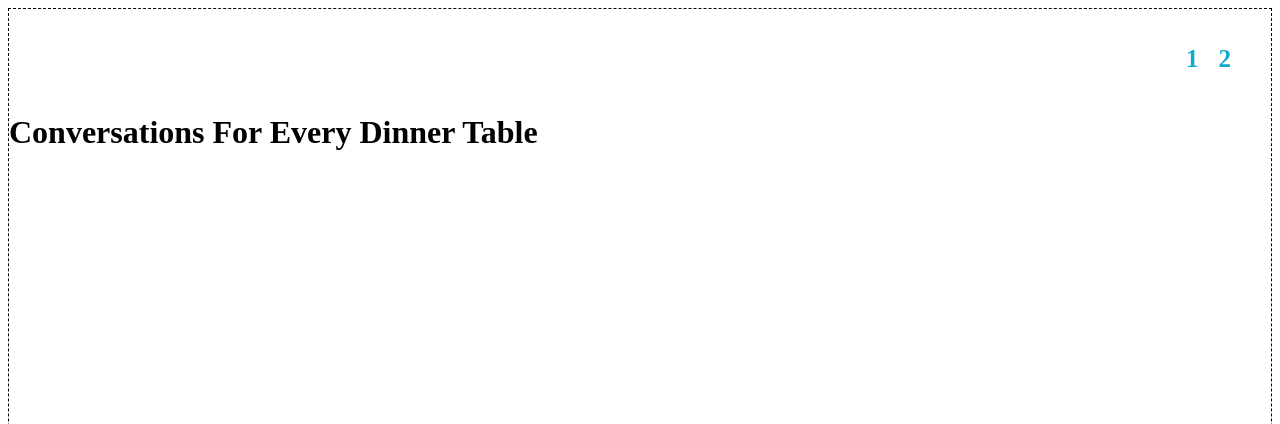
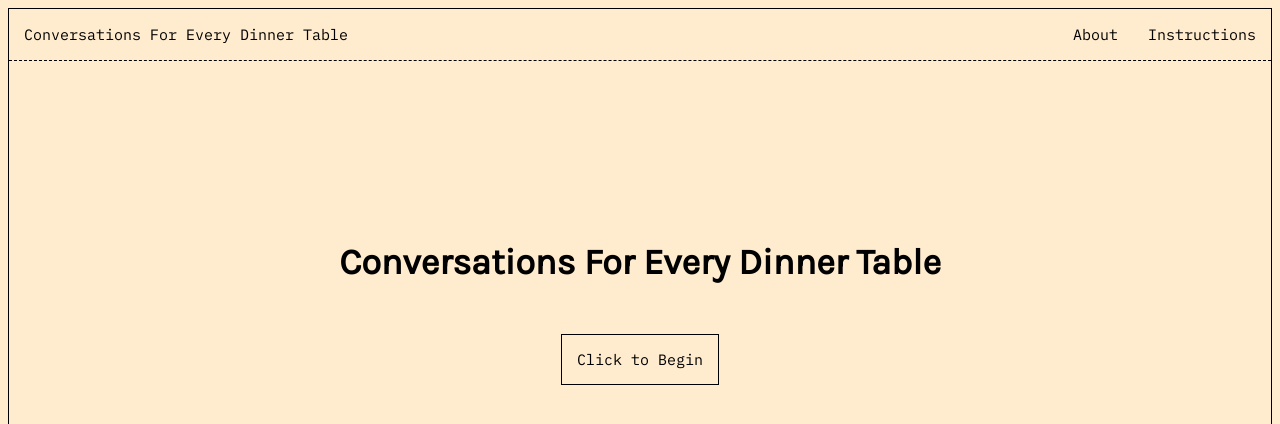
Before and after one commit to juhlie/dinner-convos, a plain HTML site: page index.html in a window 1280 px wide. Shown: the top 424 px of the page. Drawn offline with Linux system fonts and the light colour scheme.

Commit message:
styling - cohesive theme

```diff
--- a/index.html
+++ b/index.html
@@ -14,21 +14,30 @@
 
     <link rel="stylesheet" href="/style.css" />
 
-    <script src="/script.js" defer></script>
+    <link
+      rel="stylesheet"
+      href="https://fonts.googleapis.com/css?family=IBM+Plex+Mono"
+    />
+
+    <link
+      rel="stylesheet"
+      href="https://fonts.googleapis.com/css?family=Karla"
+    />
+
+    <script src="/script.js" type="module" defer></script>
   </head>
 
   <body>
     <nav>
       <ul>
-        <li>
-          <a href="#">1</a>
-        </li>
-        <li>
-          <a href="#">2</a>
-        </li>
+        <li id="nav1"><a href="/">Conversations For Every Dinner Table</a></li>
+        <li id="nav2"><a href="#">About</a></li>
+        <li id="nav3"><a href="#">Instructions</a></li>
       </ul>
     </nav>
-
-    <h1>Conversations For Every Dinner Table</h1>
+    <div id="main">
+      <h1>Conversations For Every Dinner Table</h1>
+      <button>Click to Begin</button>
+    </div>
   </body>
 </html>
--- a/style.css
+++ b/style.css
@@ -1,29 +1,55 @@
+::selection {
+  background: gainsboro;
+}
+
 nav {
   position: sticky;
   top: 0;
+  border-bottom: 1px dashed black;
 }
 
 ul {
+  display: grid;
+  grid-template-columns: repeat(30, 1fr);
+  box-sizing: border-box;
   width: 100%;
-  display: flex;
-  justify-content: flex-end;
-  box-sizing: border-box;
-  padding: 20px;
-  background: #fff;
+  padding: 0px;
 }
+
 li {
   list-style: none;
-  margin-right: 20px;
-  font-size: 25px;
-  font-weight: bold;
+  font-size: 15px;
+  margin: 0 15px;
 }
+
 li a {
+  color: black;
   text-decoration: none;
-  color: #1ac;
+}
+
+a:hover {
+  text-decoration: underline dashed;
+  background-color: white;
+  transition-duration: 0.2s;
+}
+
+#nav1 {
+  grid-column-start: 1;
+  grid-column-end: -3;
+}
+
+#nav2 {
+  grid-column-start: -2;
+}
+
+#nav3 {
+  grid-column-start: -1;
 }
 
 body {
-  border: 1px dashed black;
+  font-family: IBM Plex Mono, sans-serif;
+  background-color: blanchedalmond;
+  border: 1px solid black;
   position: absolute;
   top: 0;
   right: 0;
@@ -31,3 +57,34 @@ body {
   left: 0;
   overflow: auto;
 }
+
+#main {
+  display: grid;
+}
+
+h1 {
+  font-family: Karla, sans-serif;
+  font-size: 36px;
+  text-align: center;
+  margin: 5em auto 1em;
+}
+
+button {
+  margin: 1em auto 1em;
+  padding: 1em;
+  font-family: inherit;
+  font-size: 15px;
+  color: inherit;
+  background-color: inherit;
+  border: 1px solid black;
+}
+
+button:focus {
+  outline: none;
+}
+
+button:hover {
+  background-color: white;
+  border: 1px dashed black;
+  transition-duration: 0.2s;
+}
```
